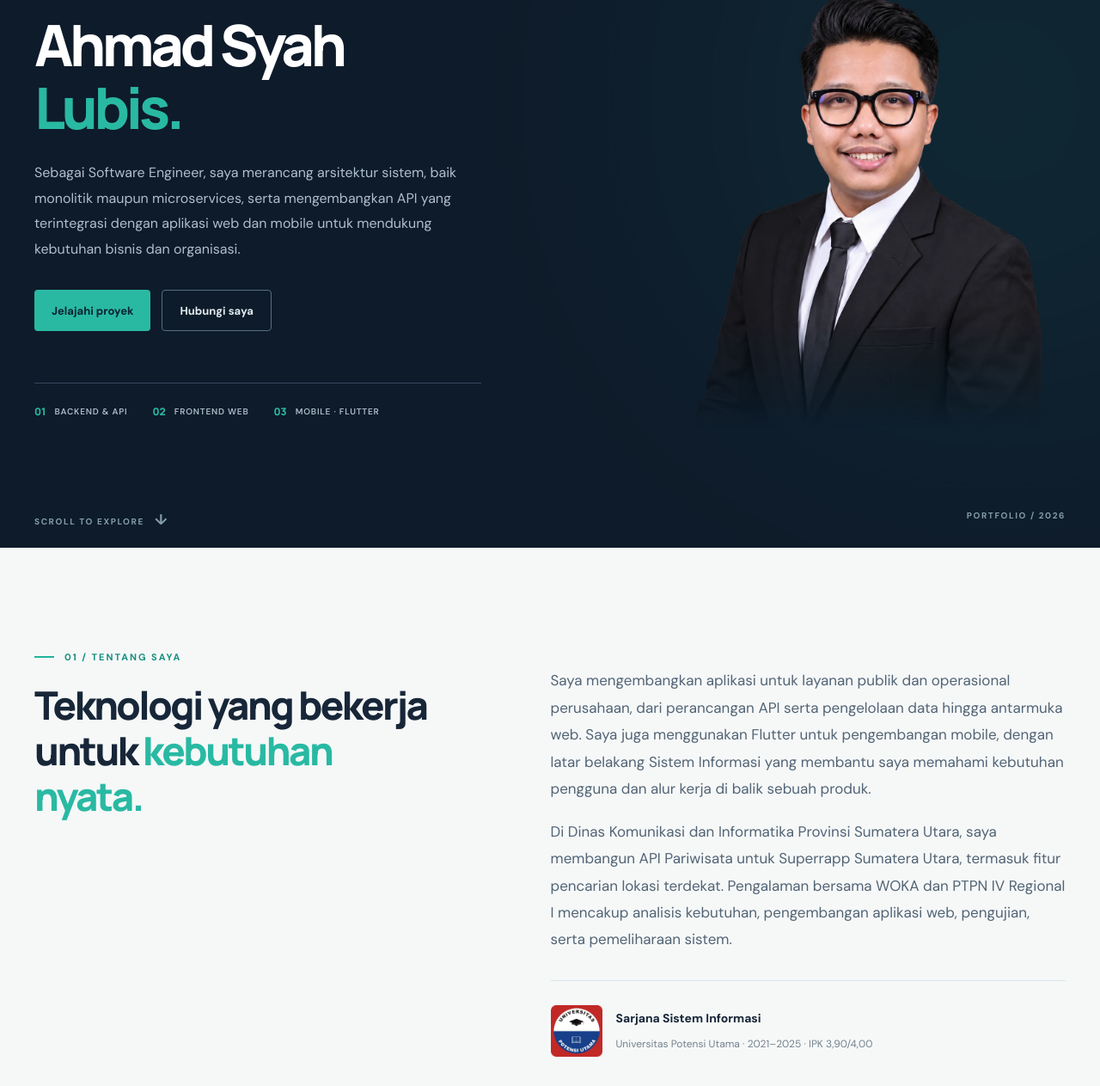
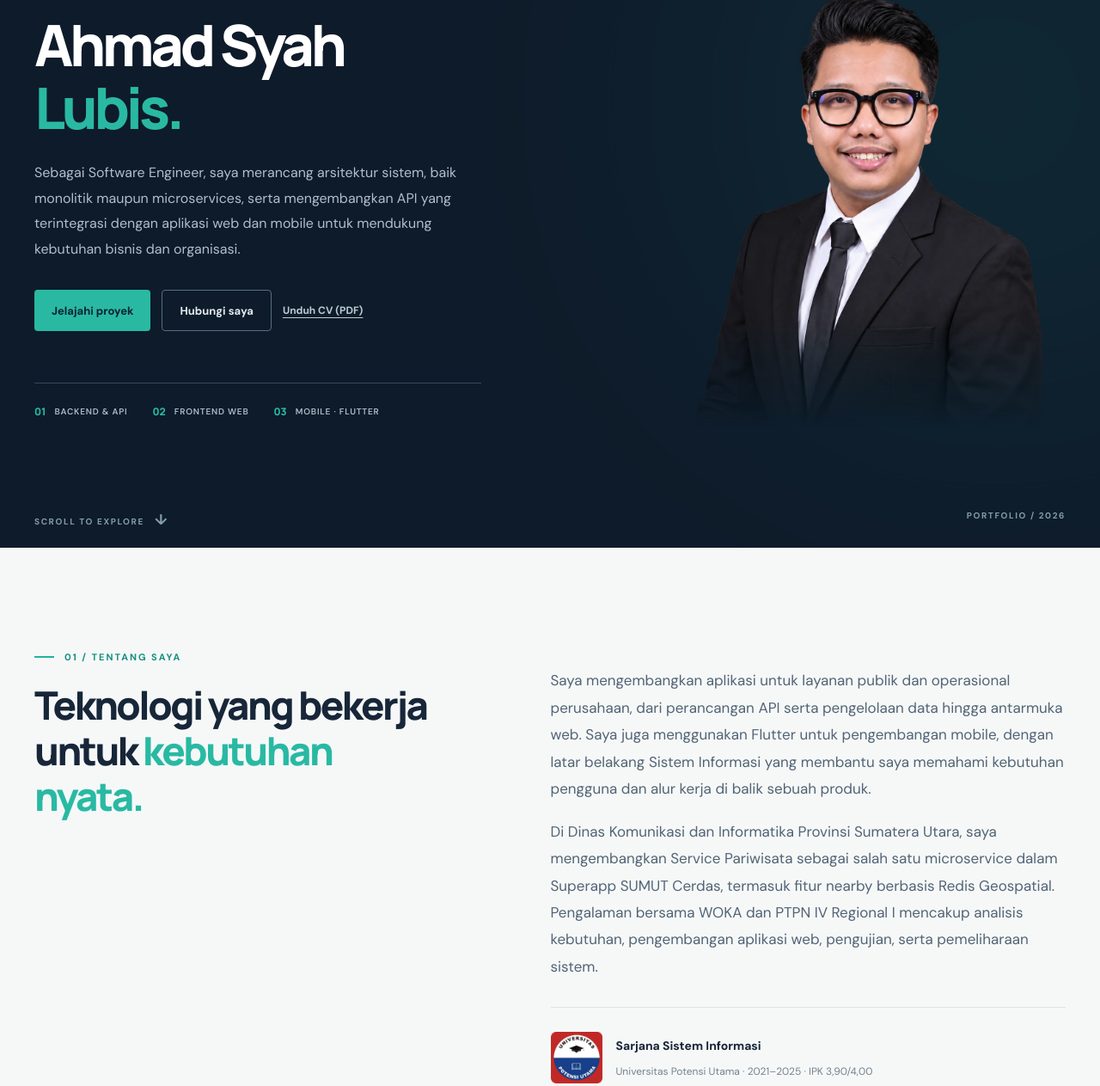
Before and after one commit to AhmadSyahLubis/Portfolio-, an Astro site: page / in a window 1280 px wide. Shown: the part 233-1496 px from the top of the page at 86% size. Built offline with nearby package versions, Linux system fonts and the light colour scheme; Astro itself is replaced by a stand-in of ours.

Commit message:
feat: add CV download and clarify tourism microservice

```diff
--- a/src/data/portfolio.js
+++ b/src/data/portfolio.js
@@ -6,6 +6,7 @@ export const profile = {
   linkedin: 'https://linkedin.com/in/ahmadsyahlubis',
   github: 'https://github.com/ahmadsyahlubis',
   instagram: 'https://www.instagram.com/ahmadsyah_62/',
+  cv: '/assets/Ahmad_Syah_Lubis_CV.pdf',
 };
 
 export const displayImage = (path) => path.replace('/assets/', '/assets/optimized/').replace(/\.png$/, '.webp');
@@ -63,7 +64,7 @@ export const experience = [
     role: 'Backend Developer',
     company: 'Dinas Komunikasi dan Informatika Provinsi Sumatera Utara',
     logo: '/assets/logos/pemprov-sumut.png',
-    description: 'Mengembangkan API Pariwisata pada aplikasi Superrapp Sumatera Utara, mencakup modul destinasi wisata, cagar budaya, kalender event, transportasi, kuliner, dan akomodasi. Mengimplementasikan pencarian lokasi terdekat dengan Redis Geospatial Index.',
+    description: 'Mengembangkan Service Pariwisata sebagai salah satu microservice dalam Superapp SUMUT Cerdas. Service ini menyediakan API untuk destinasi wisata, cagar budaya, kalender event, transportasi publik, akomodasi, dan kuliner, serta fitur nearby berbasis Redis Geospatial.',
   },
   {
     period: 'Feb 2025 \u2014 Sekarang',
--- a/src/pages/index.astro
+++ b/src/pages/index.astro
@@ -52,6 +52,7 @@ const socialImage = new URL('/assets/optimized/portrait/ahmad-formal-transparent
             <div class="hero-actions">
               <a class="button button-primary" href="#projects">Jelajahi proyek</a>
               <a class="button button-secondary" href={`mailto:${profile.email}`}>Hubungi saya</a>
+              <a class="hero-cv-link" href={profile.cv} download="Ahmad_Syah_Lubis_CV.pdf">Unduh CV (PDF)</a>
             </div>
             <div class="hero-proof"><span>01 <small>Backend & API</small></span><span>02 <small>Frontend web</small></span><span>03 <small>Mobile · Flutter</small></span></div>
           </div>
@@ -70,7 +71,7 @@ const socialImage = new URL('/assets/optimized/portrait/ahmad-formal-transparent
       <section class="section about-section" id="about" aria-labelledby="about-title">
         <div class="container about-layout">
           <div class="section-intro"><span class="eyebrow"><span class="eyebrow-line"></span> 01 / TENTANG SAYA</span><h2 id="about-title">Teknologi yang bekerja untuk <em>kebutuhan nyata.</em></h2></div>
-          <div class="about-body"><p>Saya mengembangkan aplikasi untuk layanan publik dan operasional perusahaan, dari perancangan API serta pengelolaan data hingga antarmuka web. Saya juga menggunakan Flutter untuk pengembangan mobile, dengan latar belakang Sistem Informasi yang membantu saya memahami kebutuhan pengguna dan alur kerja di balik sebuah produk.</p><p>Di Dinas Komunikasi dan Informatika Provinsi Sumatera Utara, saya membangun API Pariwisata untuk Superrapp Sumatera Utara, termasuk fitur pencarian lokasi terdekat. Pengalaman bersama WOKA dan PTPN IV Regional I mencakup analisis kebutuhan, pengembangan aplikasi web, pengujian, serta pemeliharaan sistem.</p><div class="education-note"><span class="education-icon" aria-hidden="true"><img src={displayLogo('/assets/logos/potensi-utama.png')} alt="" width="60" height="60" loading="lazy" /></span><div><strong>Sarjana Sistem Informasi</strong><small>Universitas Potensi Utama · 2021–2025 · IPK 3,90/4,00</small></div></div></div>
+          <div class="about-body"><p>Saya mengembangkan aplikasi untuk layanan publik dan operasional perusahaan, dari perancangan API serta pengelolaan data hingga antarmuka web. Saya juga menggunakan Flutter untuk pengembangan mobile, dengan latar belakang Sistem Informasi yang membantu saya memahami kebutuhan pengguna dan alur kerja di balik sebuah produk.</p><p>Di Dinas Komunikasi dan Informatika Provinsi Sumatera Utara, saya mengembangkan Service Pariwisata sebagai salah satu microservice dalam Superapp SUMUT Cerdas, termasuk fitur nearby berbasis Redis Geospatial. Pengalaman bersama WOKA dan PTPN IV Regional I mencakup analisis kebutuhan, pengembangan aplikasi web, pengujian, serta pemeliharaan sistem.</p><div class="education-note"><span class="education-icon" aria-hidden="true"><img src={displayLogo('/assets/logos/potensi-utama.png')} alt="" width="60" height="60" loading="lazy" /></span><div><strong>Sarjana Sistem Informasi</strong><small>Universitas Potensi Utama · 2021–2025 · IPK 3,90/4,00</small></div></div></div>
         </div>
       </section>
 
@@ -92,8 +93,8 @@ const socialImage = new URL('/assets/optimized/portrait/ahmad-formal-transparent
               <p>Pengembangan layanan backend untuk aplikasi publik.</p>
             </div>
             <article class="project-brief">
-              <div class="project-brief-main"><span class="project-brief-label">BACKEND DEVELOPMENT / REST API</span><h4>Superrapp Sumatera Utara</h4><p>Saya mengembangkan API Pariwisata untuk mendukung fitur wisata pada aplikasi Superrapp Sumatera Utara.</p><a class="text-link project-brief-link" href="https://sumutcerdas.web.id/" target="_blank" rel="noopener noreferrer" aria-label="Buka situs SUMUT Cerdas di tab baru">Lihat situs SUMUT Cerdas</a></div>
-              <div class="project-brief-detail"><span>LINGKUP PEKERJAAN</span><p>Modul destinasi wisata, cagar budaya, kalender event, transportasi, kuliner, dan akomodasi.</p><p>Pencarian lokasi terdekat menggunakan Redis Geospatial Index.</p></div>
+              <div class="project-brief-main"><span class="project-brief-label">MICROSERVICE / API PARIWISATA</span><h4>Service Pariwisata untuk SUMUT Cerdas</h4><p>Saya mengembangkan Service Pariwisata sebagai salah satu microservice dalam ekosistem Superapp SUMUT Cerdas. API ini menyediakan data wisata untuk aplikasi web dan mobile.</p><a class="text-link project-brief-link" href="https://sumutcerdas.web.id/" target="_blank" rel="noopener noreferrer" aria-label="Buka situs SUMUT Cerdas di tab baru">Lihat situs SUMUT Cerdas</a></div>
+              <div class="project-brief-detail"><span>CAKUPAN SERVICE</span><p>Enam modul: destinasi wisata, cagar budaya, kalender event, transportasi publik, akomodasi dan hotel, serta kuliner dan restoran di Sumatera Utara.</p><p>Fitur nearby menggunakan Redis Geospatial Index untuk mencari lokasi terdekat berdasarkan koordinat pengguna pada kategori wisata, budaya, transportasi, akomodasi, dan kuliner.</p></div>
               <div class="tourism-gallery">
                 <div class="tourism-gallery-heading"><div><span class="project-brief-label">GALERI PROYEK</span><h5>Cuplikan fitur pariwisata</h5></div><p>Klik gambar untuk melihat tangkapan layar lengkap.</p></div>
                 <div class="tourism-gallery-grid">
--- a/src/styles/global.css
+++ b/src/styles/global.css
@@ -43,6 +43,8 @@ h1 em,h2 em{font-style:normal;color:var(--teal)}
 .button-primary:hover{background:#4bdac5}
 .button-secondary{color:#e0ecee;border:1px solid #547080}
 .button-secondary:hover{background:#203a4d}
+.hero-cv-link{display:inline-flex;align-items:center;color:#b8ced4;font-size:12px;font-weight:700;text-decoration:underline;text-underline-offset:4px;white-space:nowrap}
+.hero-cv-link:hover{color:#55d7c4}
 .hero-proof{display:flex;gap:29px;border-top:1px solid #33485a;max-width:520px;margin-top:60px;padding-top:24px;color:var(--teal);font-family:Manrope,sans-serif;font-weight:800;font-size:12px}
 .hero-proof span{display:flex;align-items:center;gap:10px;white-space:nowrap}
 .hero-proof small{font-family:'DM Sans',sans-serif;color:#aabcc6;font-size:10px;font-weight:600;text-transform:uppercase;letter-spacing:.08em}
@@ -207,6 +209,7 @@ h1 em,h2 em{font-style:normal;color:var(--teal)}
   .topbar-nav a{font-size:10.5px;padding:4px 0}
   .hero-actions{display:grid;grid-template-columns:repeat(2,minmax(0,1fr));gap:8px}
   .hero-actions .button{min-width:0;padding-inline:8px;font-size:11px;white-space:nowrap}
+  .hero-actions .hero-cv-link{grid-column:1/-1;justify-self:start;margin-top:2px}
 }
 @media(max-width:500px){.hero h1{font-size:clamp(2.4rem,10vw,3.25rem)}}
 @media(prefers-reduced-motion:reduce){html{scroll-behavior:auto}*,*:before,*:after{transition:none!important;animation:none!important}}
```
Also changed, not shown: 1 other file.
